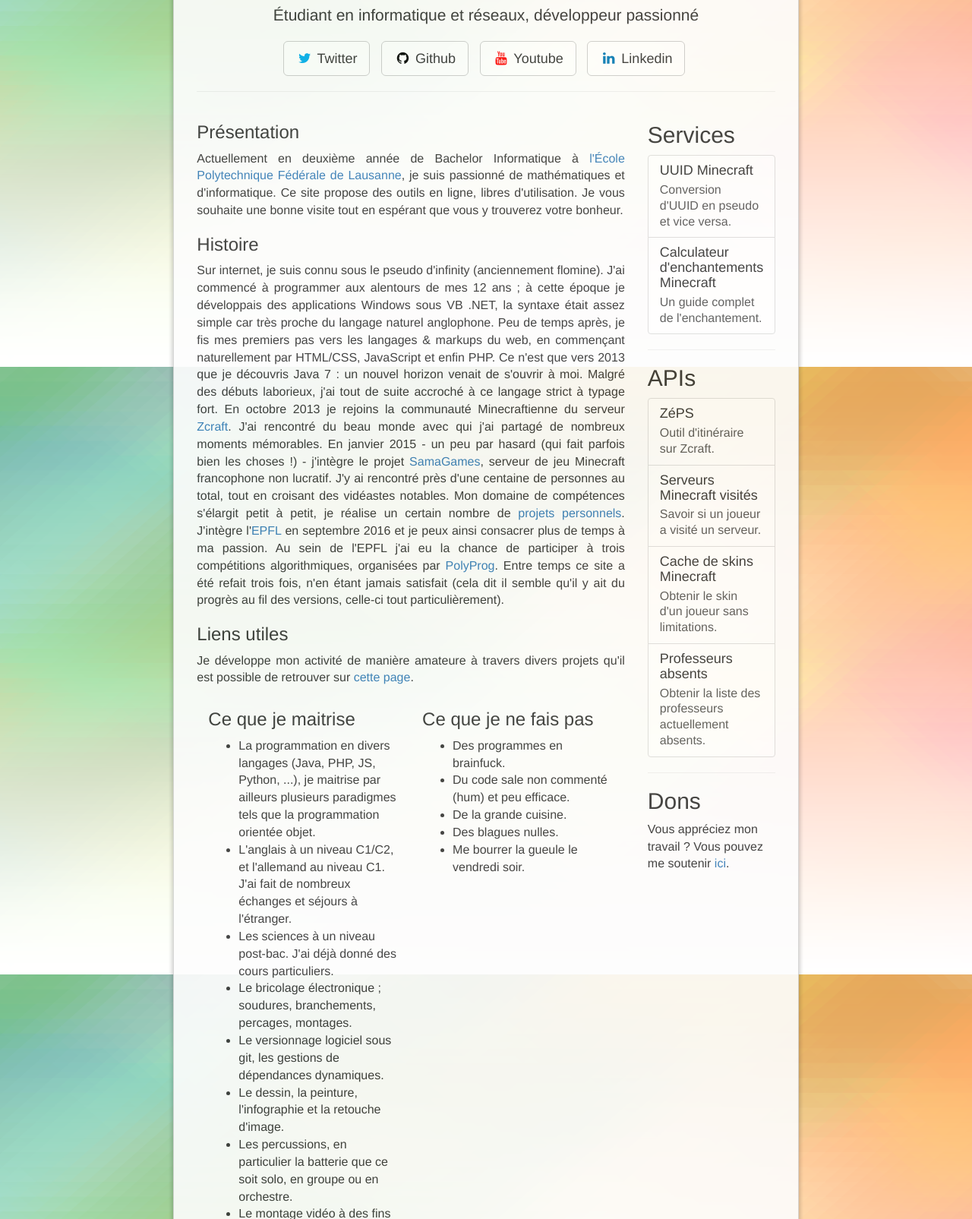
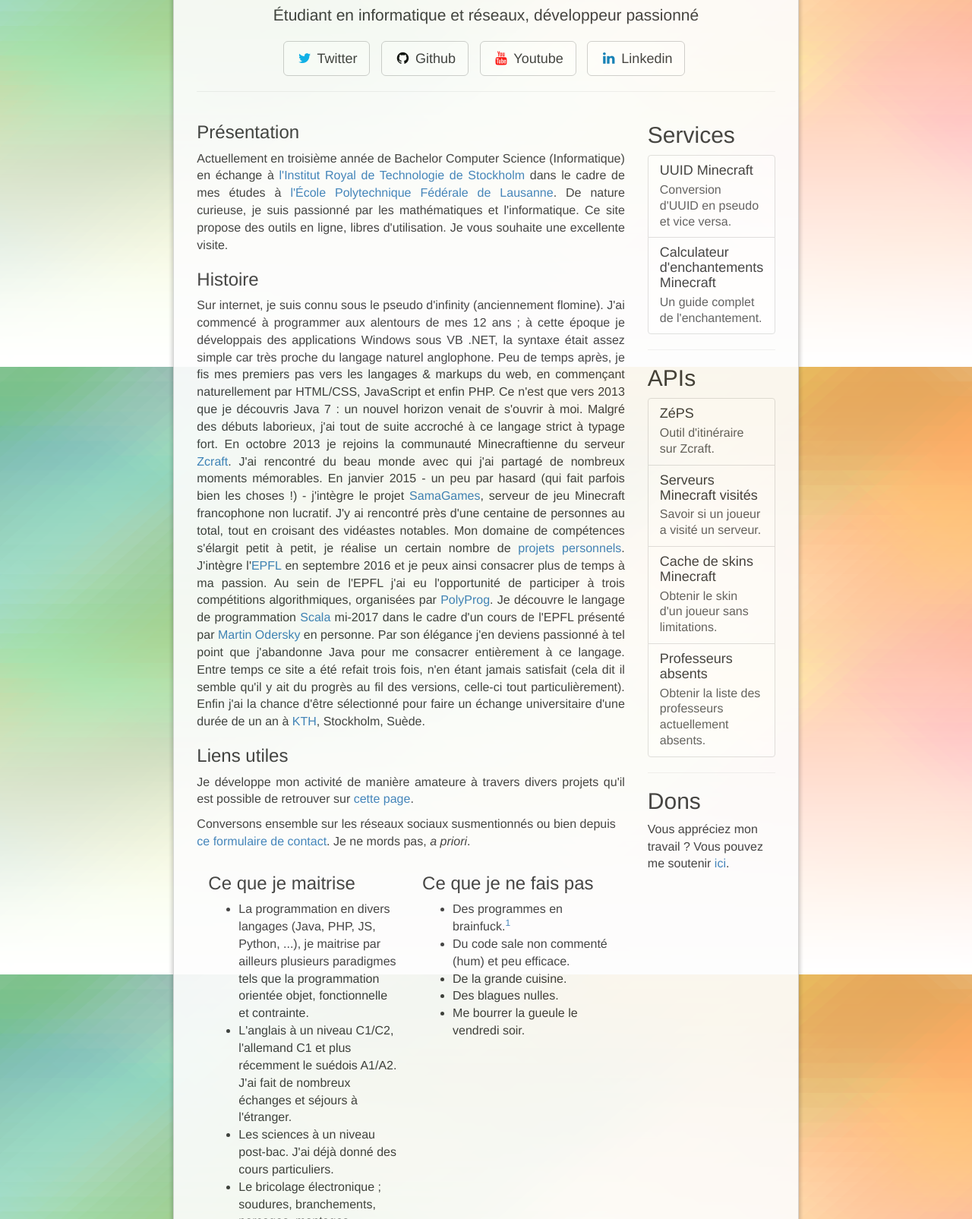
Before and after one commit to FlorianCassayre/Website, a PHP site: template templates/general/homepage.html.twig in a window 1280 px wide. Shown: the part 317-1922 px from the top of the page at 76% size. Run offline with PHP 8.4, Linux system fonts and the light colour scheme; the template is opened without the code that fills it, so the values that code supplies are empty; some libraries are stand-ins or nearby versions.

Commit message:
Informations update on the homepage.

```diff
--- a/templates/general/donation.html.twig
+++ b/templates/general/donation.html.twig
@@ -6,7 +6,7 @@
 
     <h2>Dons</h2>
 
-    Votre support me fait chaud au coeur !
+    Votre soutien me fait chaud au coeur !
 
     <hr>
 
--- a/templates/general/homepage.html.twig
+++ b/templates/general/homepage.html.twig
@@ -38,8 +38,9 @@
         <div>
             <h3>Présentation</h3>
             <p class="text-justify">
-                Actuellement en deuxième année de Bachelor Informatique à <a href="http://epfl.ch">l'École Polytechnique Fédérale de Lausanne</a>, je suis passionné de mathématiques et d'informatique.
-                Ce site propose des outils en ligne, libres d'utilisation. Je vous souhaite une bonne visite tout en espérant que vous y trouverez votre bonheur.
+                Actuellement en troisième année de Bachelor Computer Science (Informatique) en échange à <a href="https://www.kth.se/">l'Institut Royal de Technologie de Stockholm</a> dans le cadre de mes études à <a href="http://epfl.ch">l'École Polytechnique Fédérale de Lausanne</a>.
+                De nature curieuse, je suis passionné par les mathématiques et l'informatique.
+                Ce site propose des outils en ligne, libres d'utilisation. Je vous souhaite une excellente visite.
             </p>
             <h3>Histoire</h3>
             <p class="text-justify">
@@ -51,22 +52,29 @@
                 En janvier 2015 - un peu par hasard (qui fait parfois bien les choses !) - j'intègre le projet <a href="https://samagames.net">SamaGames</a>, serveur de jeu Minecraft francophone non lucratif. J'y ai rencontré près d'une centaine de personnes au total, tout en croisant des vidéastes notables.
                 Mon domaine de compétences s'élargit petit à petit, je réalise un certain nombre de <a href="{{ url('projects') }}">projets personnels</a>.
                 J'intègre l'<a href="https://epfl.ch/">EPFL</a> en septembre 2016 et je peux ainsi consacrer plus de temps à ma passion.
-                Au sein de l'EPFL j'ai eu la chance de participer à trois compétitions algorithmiques, organisées par <a href="http://polyprog.epfl.ch/">PolyProg</a>.
+                Au sein de l'EPFL j'ai eu l'opportunité de participer à trois compétitions algorithmiques, organisées par <a href="https://polyprog.epfl.ch/">PolyProg</a>.
+                Je découvre le langage de programmation <a href="">Scala</a> mi-2017 dans le cadre d'un cours de l'EPFL présenté par <a href="https://fr.wikipedia.org/wiki/Martin_Odersky">Martin Odersky</a> en personne.
+                Par son élégance j'en deviens passionné à tel point que j'abandonne Java pour me consacrer entièrement à ce langage.
                 Entre temps ce site a été refait trois fois, n'en étant jamais satisfait (cela dit il semble qu'il y ait du progrès au fil des versions, celle-ci tout particulièrement).
+                Enfin j'ai la chance d'être sélectionné pour faire un échange universitaire d'une durée de un an à <a href="https://www.kth.se/">KTH</a>, Stockholm, Suède.
             </p>
             <h3>Liens utiles</h3>
             <p class="text-justify">
                 Je développe mon activité de manière amateure à travers divers projets qu'il est possible de retrouver sur <a href="{{ url('projects') }}">cette page</a>.
+            </p>
+            <p>
+                Conversons ensemble sur les réseaux sociaux susmentionnés ou bien depuis <a href="{{ url('contact') }}">ce formulaire de contact</a>.
+                Je ne mords pas, <em>a priori</em>.
             </p>
         </div>
         <div class="col-xs-12 col-md-6">
             <h3>Ce que je maitrise</h3>
             <ul>
                 <li>
-                    La programmation en divers langages (Java, PHP, JS, Python, ...), je maitrise par ailleurs plusieurs paradigmes tels que la programmation orientée objet.
+                    La programmation en divers langages (Java, PHP, JS, Python, ...), je maitrise par ailleurs plusieurs paradigmes tels que la programmation orientée objet, fonctionnelle et contrainte.
                 </li>
                 <li>
-                    L'anglais à un niveau C1/C2, et l'allemand au niveau C1. J'ai fait de nombreux échanges et séjours à l'étranger.
+                    L'anglais à un niveau C1/C2, l'allemand C1 et plus récemment le suédois A1/A2. J'ai fait de nombreux échanges et séjours à l'étranger.
                 </li>
                 <li>
                     Les sciences à un niveau post-bac. J'ai déjà donné des cours particuliers.
@@ -93,10 +101,13 @@
                     La résolution des Rubik's Cubes 2x2x2, 3x3x3 et 4x4x4 en des temps plus que raisonnables ; la mémorisation rapide (jeu de cartes) et la récitation rapide (décimales de pi).
                 </li>
                 <li>
-                    Quelques acrobaties (je fus jadis gymnaste), des figures de diabolo, du jonglage avec 3 et 4 balles.
+                    Quelques acrobaties (je fus jadis gymnaste), des figures de diabolo, du jonglage freestyle avec 3 et 4 balles.
                 </li>
                 <li>
-                    Les réseaux de neurones artificiels, j'ai pas mal bidouillé là-dedans.
+                    Les réseaux de neurones artificiels, j'ai écrit une petite librairie.
+                </li>
+                <li>
+                    La généalogie ; ne vous demandez-vous pas vous aussi qui furent vos ancêtres ?
                 </li>
 
             </ul>
@@ -105,7 +116,7 @@
             <h3>Ce que je ne fais pas</h3>
             <ul>
                 <li>
-                    Des programmes en brainfuck.
+                    Des programmes en brainfuck.<a href="#1"><sup>1</sup></a>
                 </li>
                 <li>
                     Du code sale non commenté (hum) et peu efficace.
@@ -120,6 +131,12 @@
                     Me bourrer la gueule le vendredi soir.
                 </li>
             </ul>
+        </div>
+
+        <div class="col-xs-12">
+            <hr>
+
+            <sup id="1">1</sup> : <a href="https://codegolf.stackexchange.com/search?q=user%3A47221+brainfuck">ou <em>très</em> occasionnellement</a> :)
         </div>
     </div>
 
```
